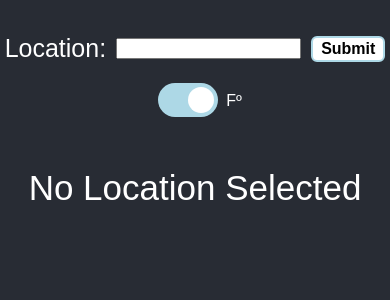
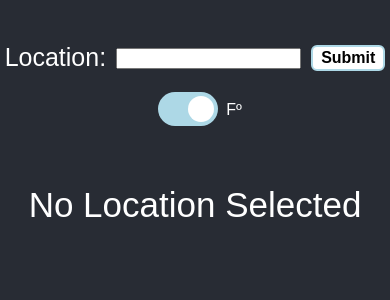
Before and after one commit to mszekalski/Weather-App, a React (Create React App) app: page / in a window 390 px wide. Shown: the top 300 px of the page. Built offline with nearby package versions, Linux system fonts and the light colour scheme.

Commit message:
changed top div height percentage on mobile

```diff
--- a/src/App.css
+++ b/src/App.css
@@ -216,6 +216,10 @@ img {
     display: none;
   }
 
+  .weather-form-container {
+    height: 28%;
+  }
+
   .weather-content-container {
     height: 100%;
     width: 100%;
```
Also changed, not shown: 1 other file (tests, documents, lock files or other folders).
